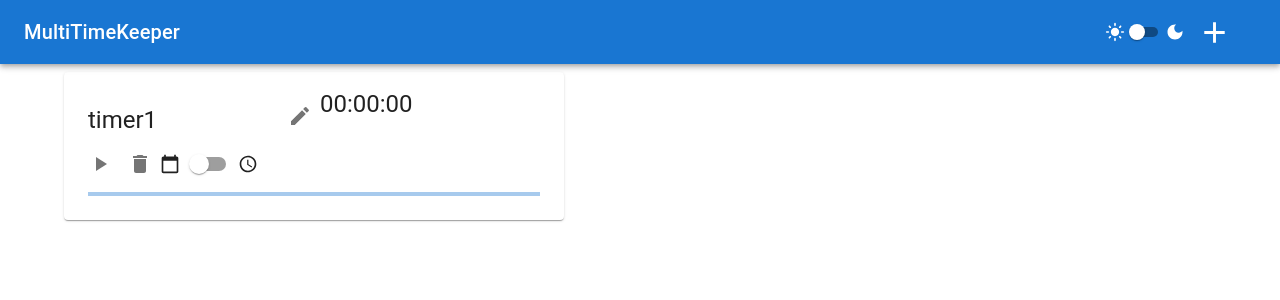
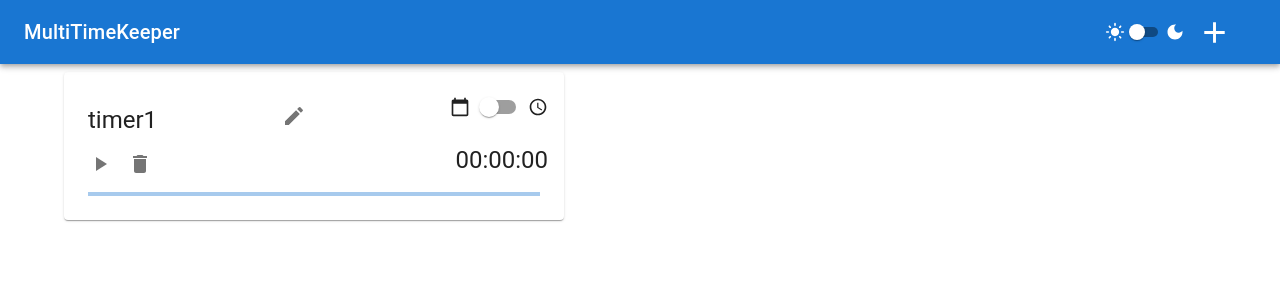
Before and after one commit to MenoMkt/multi-time-keaper, a React (Create React App) app in the folder frontend/: page / in a window 1280 px wide. Shown: the top 300 px of the page. Built offline with nearby package versions, Linux system fonts and the light colour scheme.

Commit message:
[fix]Cardコンポーネントのレイアウト修正 - Gridでレイアウト修正   - トグルボタンと時間設定が一つの要素内に含まれるよう修正

```diff
--- a/frontend/src/component/Card.tsx
+++ b/frontend/src/component/Card.tsx
@@ -16,7 +16,7 @@ import {
   Select,
   MenuItem,
   Switch,
-  FormControlLabel,
+  Grid,
 } from "@mui/material";
 
 import PlayArrowIcon from "@mui/icons-material/PlayArrow";
@@ -157,13 +157,14 @@ const TimerCard = (props: Props) => {
       <Box
         sx={{
           display: "flex",
-          direction: "colum",
           alignItems: "center",
+          justifyContent: "flex-end",
         }}
       >
         <CalendarTodayIcon fontSize="small" />
         <Switch
           name="time-set-toggle"
+          disabled={isRunning}
           checked={timer.inputMode === "remain"}
           onChange={(e, checked) => {
             dispatch(
@@ -186,18 +187,8 @@ const TimerCard = (props: Props) => {
         }}
       >
         <CardContent>
-          <Box
-            sx={{
-              alignItems: "flex-start",
-              display: "flex",
-            }}
-          >
-            <Box
-              sx={{
-                display: "flex",
-                flexDirection: "column",
-              }}
-            >
+          <Grid container spacing={0}>
+            <Grid item xs={6}>
               <Box
                 sx={{
                   display: "flex",
@@ -246,29 +237,9 @@ const TimerCard = (props: Props) => {
                   {isTitleEditMode ? <CheckCircleIcon /> : <EditIcon />}
                 </IconButton>
               </Box>
-              {/* タイマーコントロール */}
-              <Box sx={{ display: "flex", alignItems: "center" }}>
-                <IconButton
-                  aria-label="play/pause"
-                  onClick={onChangeStartPauseButton}
-                  disabled={isTitleEditMode || !canStartTimer}
-                >
-                  {isRunning ? <PauseIcon /> : <PlayArrowIcon />}
-                </IconButton>
-                <IconButton aria-label="reset" onClick={props.onDelete}>
-                  <DeleteIcon />
-                </IconButton>
+            </Grid>
+            <Grid item xs={6}>
               <InputModeToggleButton />
-              </Box>
-            </Box>
-            {/* 右側の要素 */}
-            <Box
-              sx={{
-                display: "flex",
-                alignItems: "baseline",
-                flexDirection: "column",
-              }}
-            >
               {timer.inputMode === "date" ? (
                 // 日時指定
                 <Box>
@@ -347,7 +318,22 @@ const TimerCard = (props: Props) => {
                   </Box>
                 </Box>
               )}
-
+            </Grid>
+            <Grid item xs={6}>
+              <Box sx={{ display: "flex", alignItems: "center" }}>
+                <IconButton
+                  aria-label="play/pause"
+                  onClick={onChangeStartPauseButton}
+                  disabled={isTitleEditMode || !canStartTimer}
+                >
+                  {isRunning ? <PauseIcon /> : <PlayArrowIcon />}
+                </IconButton>
+                <IconButton aria-label="reset" onClick={props.onDelete}>
+                  <DeleteIcon />
+                </IconButton>
+              </Box>
+            </Grid>
+            <Grid item xs={6}>
               <Box sx={{ width: 1 }}>
                 <Countdown
                   date={countdownDate}
@@ -363,8 +349,8 @@ const TimerCard = (props: Props) => {
                   daysInHours={true}
                 />
               </Box>
-            </Box>
-          </Box>
+            </Grid>
+            <Grid item xs={12}>
               <Box
                 sx={{
                   mt: 1,
@@ -374,6 +360,8 @@ const TimerCard = (props: Props) => {
               >
                 <LinearProgress variant="determinate" value={progress.value} />
               </Box>
+            </Grid>
+          </Grid>
         </CardContent>
       </Card>
     </div>
```
Lines whose indentation alone changed are shown as unchanged.
